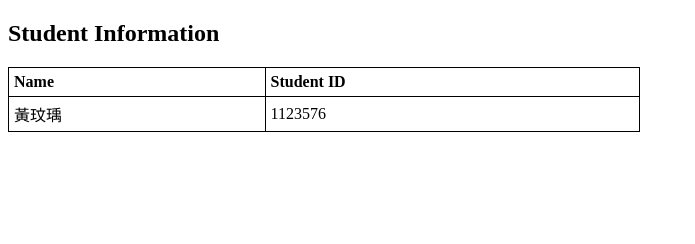
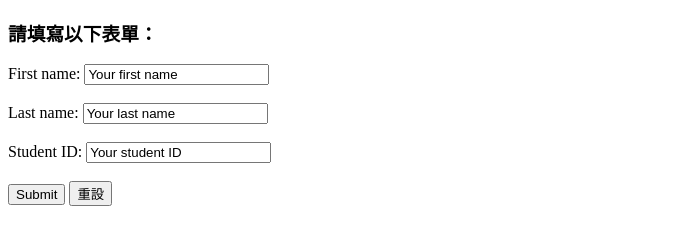
Before and after one commit to S1123576/s1123576.github.io, a plain HTML site: page index.html in a window 1280 px wide. Shown: the whole page, without its empty margins (0-695 px from the left). Drawn offline with Linux system fonts and the light colour scheme.

Commit message:
Update index.html

```diff
--- a/index.html
+++ b/index.html
@@ -3,30 +3,31 @@
 <head>
     <meta charset="UTF-8">
     <meta name="viewport" content="width=device-width, initial-scale=1.0">
-    <title>Student Table</title>
-    <style>
-        table {
-            width: 50%;
-            border-collapse: collapse; /* Collapsing borders into one */
-        }
-        th, td {
-            border: 1px solid black; /* Defining table borders */
-            padding: 5px; /* Adding padding of 5px */
-            text-align: left; /* Aligning text to the left */
-        }
-    </style>
+    <title>表單範例</title>
 </head>
 <body>
 
-<h2>Student Information</h2>
+<h3>請填寫以下表單：</h3>
 
-<table>
-    <tr>
-        <th>Name</th>
-        <th>Student ID</th>
-    </tr>
-    <tr>
-        <td>黃玟瑀</td>
-        <td>1123576</td>
-    </tr>
-</table>
+<form id="myForm">
+    <label for="firstName">First name:</label>
+    <input type="text" id="firstName" name="firstName" value="Your first name"><br><br>
+
+    <label for="lastName">Last name:</label>
+    <input type="text" id="lastName" name="lastName" value="Your last name"><br><br>
+
+    <label for="studentID">Student ID:</label>
+    <input type="text" id="studentID" name="studentID" value="Your student ID"><br><br>
+
+    <button type="submit">Submit</button>
+    <button type="button" onclick="resetForm()">重設</button>
+</form>
+
+<script>
+    function resetForm() {
+        document.getElementById("myForm").reset();
+    }
+</script>
+
+</body>
+</html>
```
